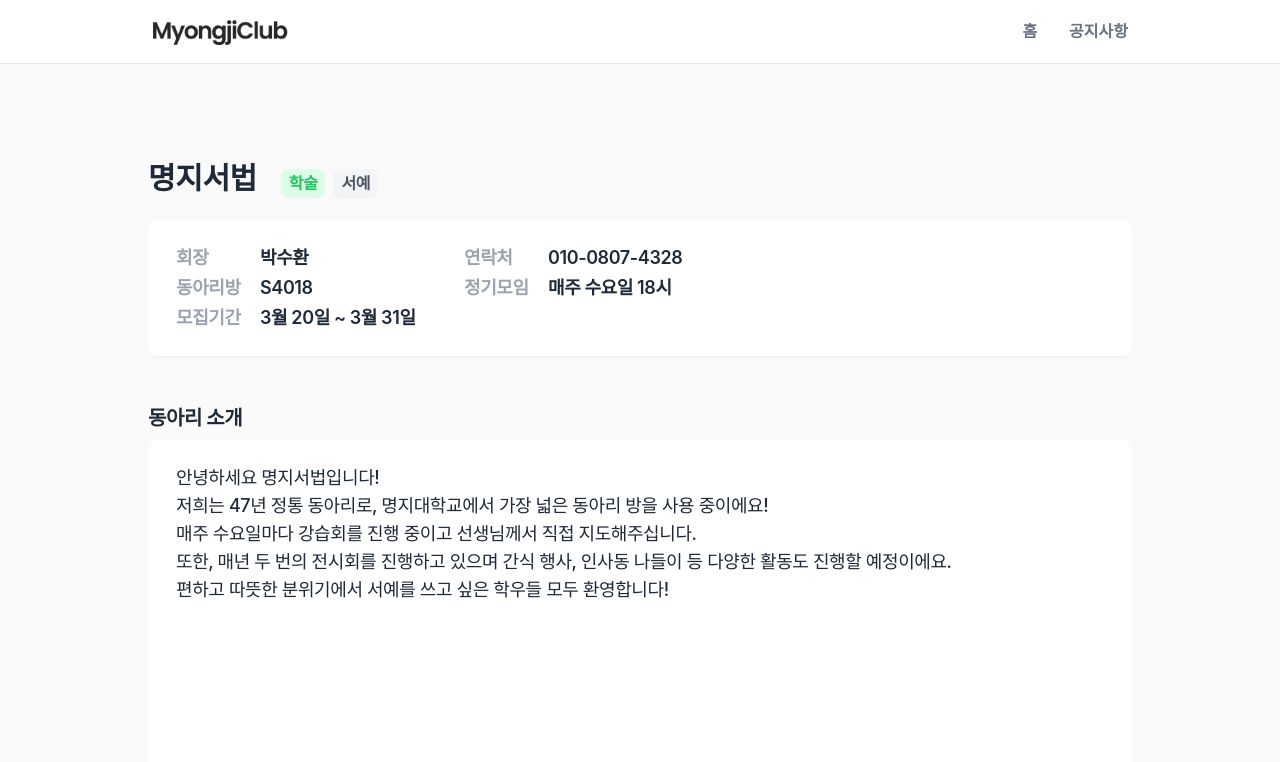
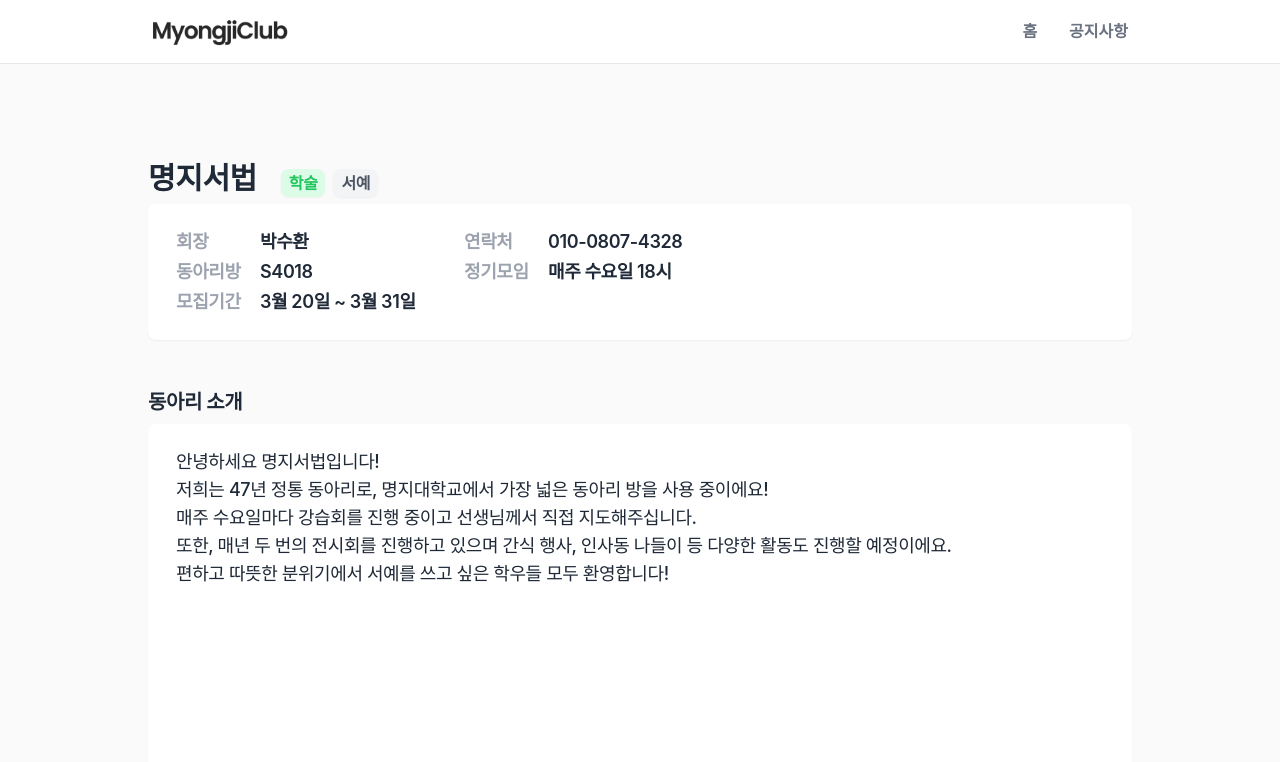
Before and after one commit to k-kbk/Myongji-Club-FE, a Next.js app: page /club/1 in a window 1280 px wide. Shown: the top 762 px of the page. Built offline with nearby package versions, Linux system fonts and the light colour scheme; a web font is replaced by a local one.

Commit message:
design: 마진 수정

```diff
--- a/src/components/club/ClubInfo.tsx
+++ b/src/components/club/ClubInfo.tsx
@@ -1,6 +1,6 @@
 export default function ClubInfo() {
   return (
-    <div className="mt-4 rounded-lg bg-white px-5 py-4 text-base font-semibold shadow-sm sm:mt-6 sm:px-7 sm:py-6 sm:text-lg">
+    <div className="mt-2 rounded-lg bg-white px-5 py-4 text-base font-semibold shadow-sm sm:px-7 sm:py-6 sm:text-lg">
       <div>
         <span className="mb-0.5 inline-block w-72">
           <span className="mr-3 inline-block w-14 text-gray-400 sm:w-18">
```
